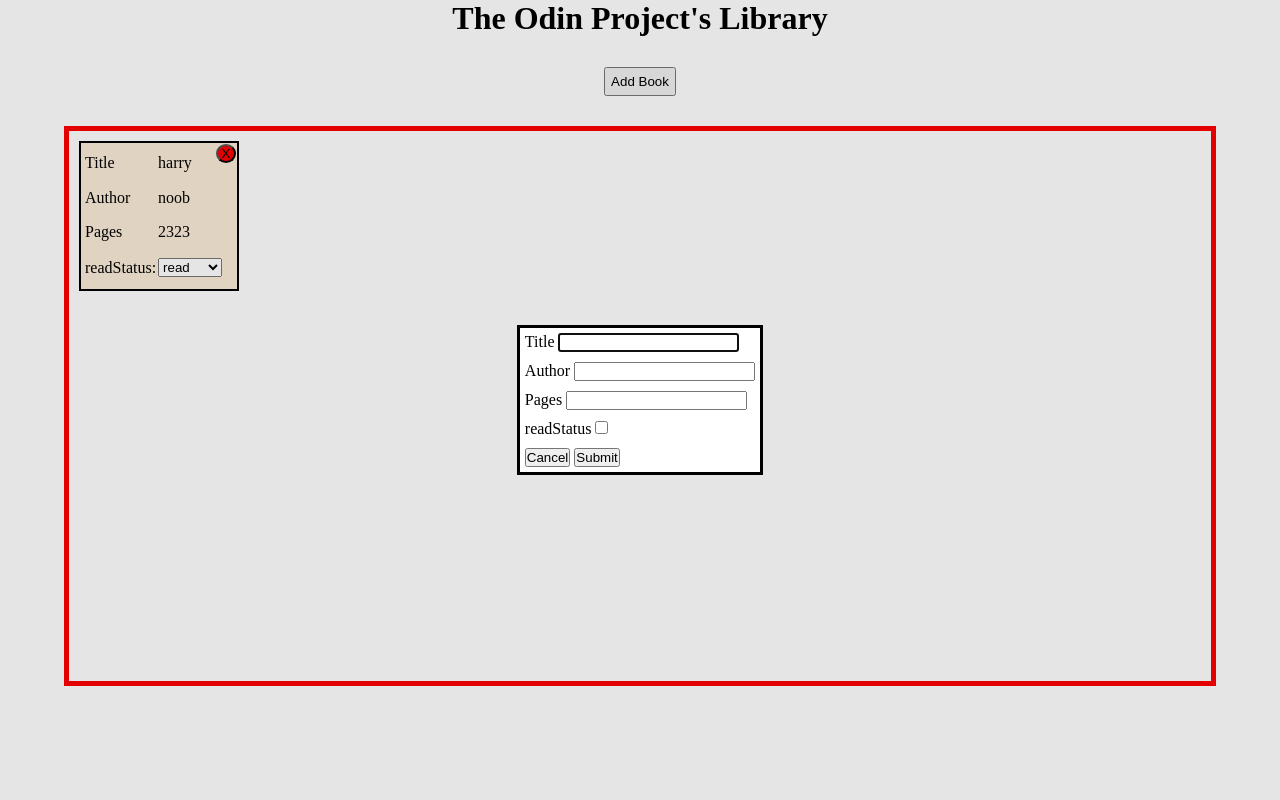
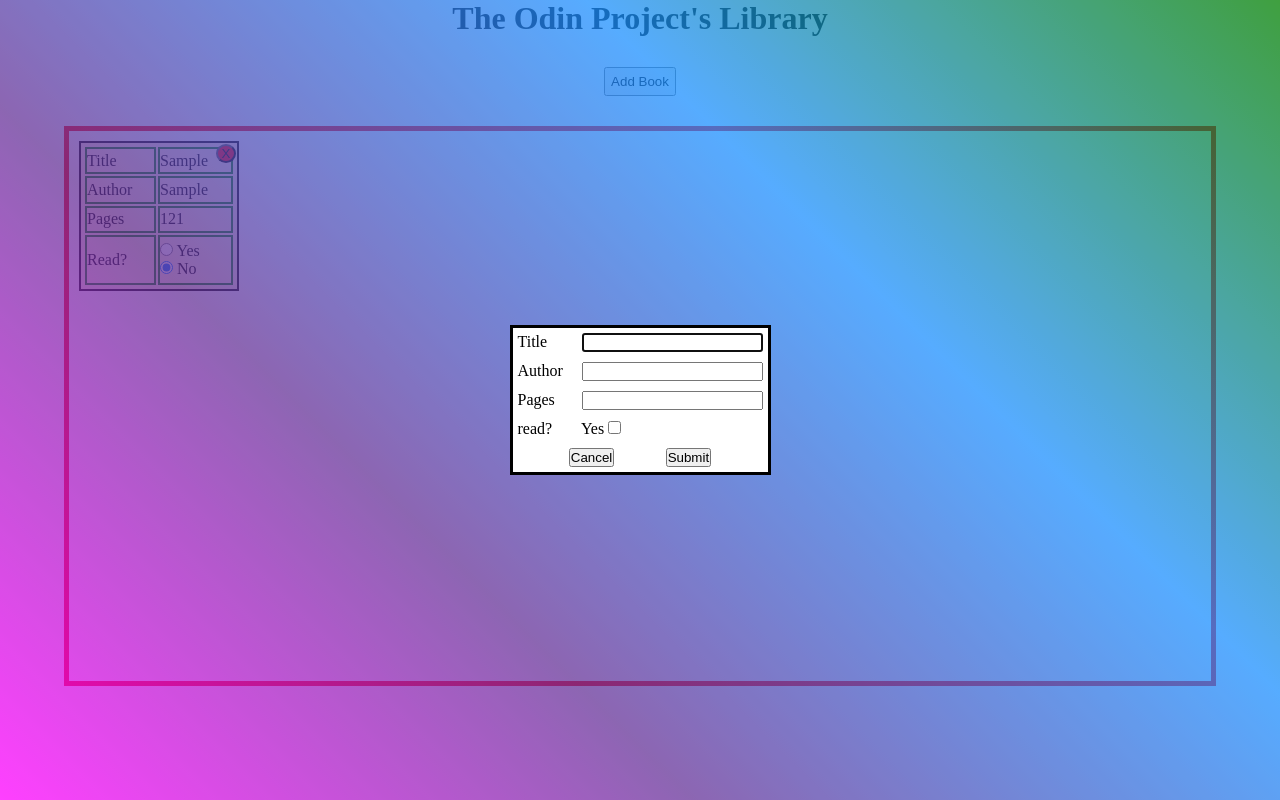
Before and after one commit to x-deepak/odin-project-library, a plain HTML site: page index.html in a window 1280 px wide. Both pictures are taken after a click on the button "Add Book". Drawn offline with Linux system fonts and the light colour scheme.

Commit message:
Add book feature added,
read status toggle feature added

```diff
--- a/index.html
+++ b/index.html
@@ -55,10 +55,10 @@
                     <input type="number" name="pages" id="pages">
                 </li>
                 <li>
-                    <label for="readStatus">readStatus</label>
-                    <input type="checkbox" name="readStatus" id="readStatus">
+                    <label for="readStatus">read?</label>
+                    <span>Yes   </span><input type="checkbox" name="readStatus" id="readStatus">
                 </li>
-                <li>
+                <li class="button-container">
                     <button value="cancel" formmethod="dialog">Cancel</button>
                     <button type="submit" id="submit-btn">Submit</button>
 
--- a/script.js
+++ b/script.js
@@ -3,6 +3,7 @@ const library = [];
 
 let container = document.querySelector(".container");
 
+// Book constructor
 function Book(title,author,pages,readStatus){
     this.title =title;
     this.author= author;
@@ -13,6 +14,12 @@ function Book(title,author,pages,readStatus){
         return temp_str;
     }
 }
+
+// Add this function that will be available to all Book objects using prototypal inheritance
+Book.prototype.toggleReadStatus = function(){
+    this.readStatus = this.readStatus? false: true;
+}
+
 
 function addBookToLibrary(title,author,pages,readStatus) {
 
@@ -32,23 +39,25 @@ function cardGenerator(title,author,pages,readStatus,index){
     <button class="card-close" id="${index}">X</button>
     <table>
                 <tr>
-                    <td id="title">Title</td>
-                    <td for="title">${title}</td>
+                    <td>Title</td>
+                    <td>${title}</td>
                 </tr>
                 <tr>
-                    <td id="author">Author</td>
-                    <td for="author">${author}</td>
+                    <td>Author</td>
+                    <td>${author}</td>
                 </tr>
                 <tr>
-                    <td id="pages">Pages</td>
-                    <td for="pages">${pages}</td>
+                    <td>Pages</td>
+                    <td>${pages}</td>
                 </tr>
                 <tr>
-                    <td ><label for="readStatus">readStatus:</label></td>
-                    <td><select name="readStatus" id="readStatus">
-  <option value="read">read</option>
-  <option value="unread">unread</option>
-</select></td>
+                    <td >Read?</td>
+                    <td class="radio-btn">
+                    <input type="radio" id="read_yes" name="${index}readStatus" value="yes" ${readStatus?"checked":""}>
+                    <label for="read_yes">Yes</label><br>
+                    <input type="radio" id="read_no" name="${index}readStatus" value="no" ${readStatus?"":"checked"} >
+                    <label for="read_no">No</label><br>
+                    </td>
                 </tr>
 
             </table>`
@@ -56,11 +65,7 @@ function cardGenerator(title,author,pages,readStatus,index){
     return card;
 }
 
-
-
-
-
-
+// load library object array in container as cards
 function load_Library_In_Container(){
     container.innerHTML = "";
     library.forEach((obj, index) => {
@@ -70,13 +75,11 @@ function load_Library_In_Container(){
 }
 
 
-
+//delete book from library and re-render container functions:
 function remove_book_from_library(index){
-    // console.log(typeof index);
+    // console.log(typeof index);    //index type is string but still works in splice
     library.splice(index, 1);
 }
-
-
 function delete_book(event){
     if (event.target.classList.contains("card-close")){
         remove_book_from_library(event.target.id)
@@ -84,16 +87,12 @@ function delete_book(event){
     }
 }
 
-
-addBookToLibrary("harry", "noob", "2323", true);
-load_Library_In_Container();
-
+//add click event listener to container for deleting books
 container.addEventListener("click", delete_book)
 
 
+// add book button event listener to show dialog
 let add_book_btn = document.querySelector("#add-book-btn");
-
-
 let dialog = document.querySelector("dialog");
 
 add_book_btn.addEventListener("click", event => {
@@ -105,12 +104,35 @@ add_book_btn.addEventListener("click", event => {
 });
 
 
-let submit_btn = document.querySelector("#submit-btn");
+// dialog submit button event listener
+let dialog_submit_btn = document.querySelector("#submit-btn");
 
-submit_btn.addEventListener("click", event =>{
-    event.preventDefault();
+dialog_submit_btn.addEventListener("click", event =>{
+    event.preventDefault();  //stop default behavior of submitting the form
     let title_input = document.querySelector("#title");
     let title = title_input.value;
-    console.log(title);
+    let author_input = document.querySelector("#author");
+    let author = author_input.value;
+    let pages_input = document.querySelector("#pages");
+    let pages = pages_input.value;
+    let read_input = document.querySelector("#readStatus");
+    let readStatus = read_input.checked;
+    console.log(title,author,pages,readStatus);
+    addBookToLibrary(title,author,pages,readStatus);
+    load_Library_In_Container();
     dialog.close();
 });
+
+
+// add event listener to container for radio button change
+container.addEventListener("change", event=>{
+    let book_no = parseInt(event.target.name);
+    library[book_no].toggleReadStatus();
+    console.log(library[book_no])
+    load_Library_In_Container();
+});
+
+
+// add sample book
+addBookToLibrary("Sample", "Sample", "121", false);
+load_Library_In_Container();
--- a/style.css
+++ b/style.css
@@ -48,18 +48,24 @@ body{
     display: flex;
     padding: 2px;
     background-color: antiquewhite;
+    position: relative;
     /* flex-direction: row-reverse; */
 
     /* Hide any overflowed content */
     overflow: hidden;
     white-space: nowrap;
-    position: relative;
 
 }
 
+table{
+    flex: 1 1 auto;
 
+}
 
+td{
+    border: 2px solid green;
 
+}
 
 .card-close{
     position: absolute;
@@ -82,3 +88,26 @@ ul{
     flex-direction: column;
     gap: 10px;
 }
+
+li > label{
+    display: inline-block;
+    min-width: 60px;
+}
+
+.button-container{
+    display: flex;
+    justify-content: space-evenly;
+}
+
+
+ /* css taken from mdn docs: dialog element */
+dialog::backdrop {
+    background-image: linear-gradient(
+      45deg,
+      magenta,
+      rebeccapurple,
+      dodgerblue,
+      green
+    );
+    opacity: 0.75;
+  }
```
